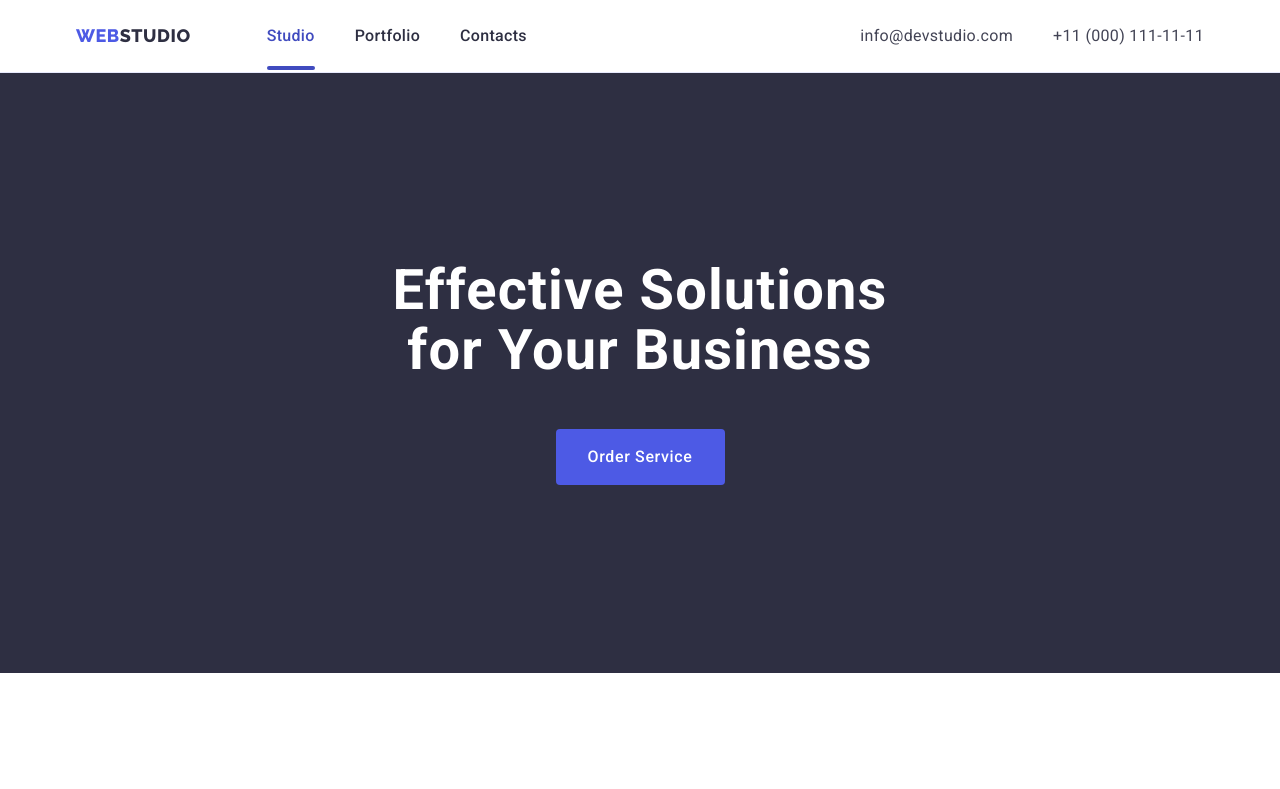
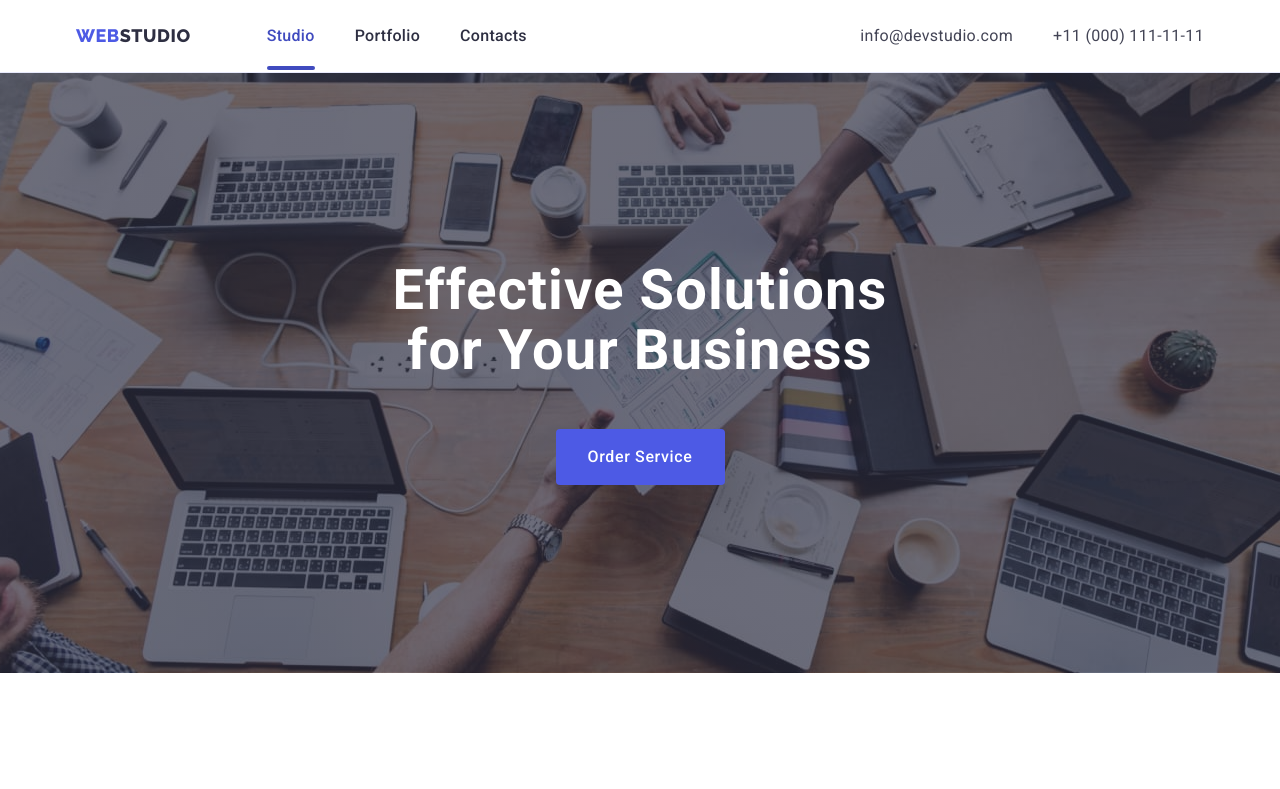
Before and after one commit to carnage964/goit-markup-hw-04, a plain HTML site: page index.html in a window 1280 px wide. Shown: the top 789 px of the page. Drawn offline with nearby package versions, Linux system fonts and the light colour scheme.

Commit message:
vcfvfdsafg

```diff
--- a/css/styles.css
+++ b/css/styles.css
@@ -66,7 +66,7 @@ section {
     padding-bottom: 120px;
 }
 
-/* --- header section 0 --- */
+/* --- section 0 --- */
 
 .header-top {
     border-bottom: 1px solid #e7e9fc;
@@ -167,12 +167,12 @@ section {
     color: #404bbf;
 }
 
-/* --- hero section 1 --- */
+/* ---section 1 --- */
 
 .blue-box {
     background-image: linear-gradient(rgba(46, 47, 66, 0.7),
             rgba(46, 47, 66, 0.7)),
-        url(../images/heroimage.jpg);
+        url(../images/office.jpg);
     max-width: 1440px;
     background-repeat: no-repeat;
     background-position: center;
@@ -221,7 +221,7 @@ section {
     background-color: #404bbf;
 }
 
-/* portfolio section 4 */
+/* portfolio 4 */
 
 .portfolio-list {
     display: flex;
@@ -276,7 +276,7 @@ section {
     transform: translateY(0%);
 }
 
-/* --- goals section 2 --- */
+/* --- section 2 --- */
 
 .goals-columns {
     padding: 120px 0;
@@ -324,7 +324,7 @@ section {
     overflow: hidden;
 }
 
-/* --- our team section 3 --- */
+/* ---section 3 --- */
 
 .person-list {
     display: flex;
@@ -367,7 +367,7 @@ section {
     background-color: #404bbf;
 }
 
-/* --- section 3 section 4 --- */
+/* --- section 3 / 4 --- */
 
 .list-titles {
     color: #2e2f42;
@@ -389,7 +389,7 @@ section {
     margin-bottom: 72px;
 }
 
-/* --- footer dark end --- */
+/* --- footer --- */
 
 .logo-bottom {
     display: inline-block;
@@ -436,7 +436,7 @@ section {
     background-color: #31d0aa;
 }
 
-/* --- details icons --- */
+/* --- icons --- */
 
 .icon-circle {
     width: 40px;
```
Also changed, not shown: index.html (+9 -2 lines), images/office.jpg (renamed from images/people-office.jpg).
